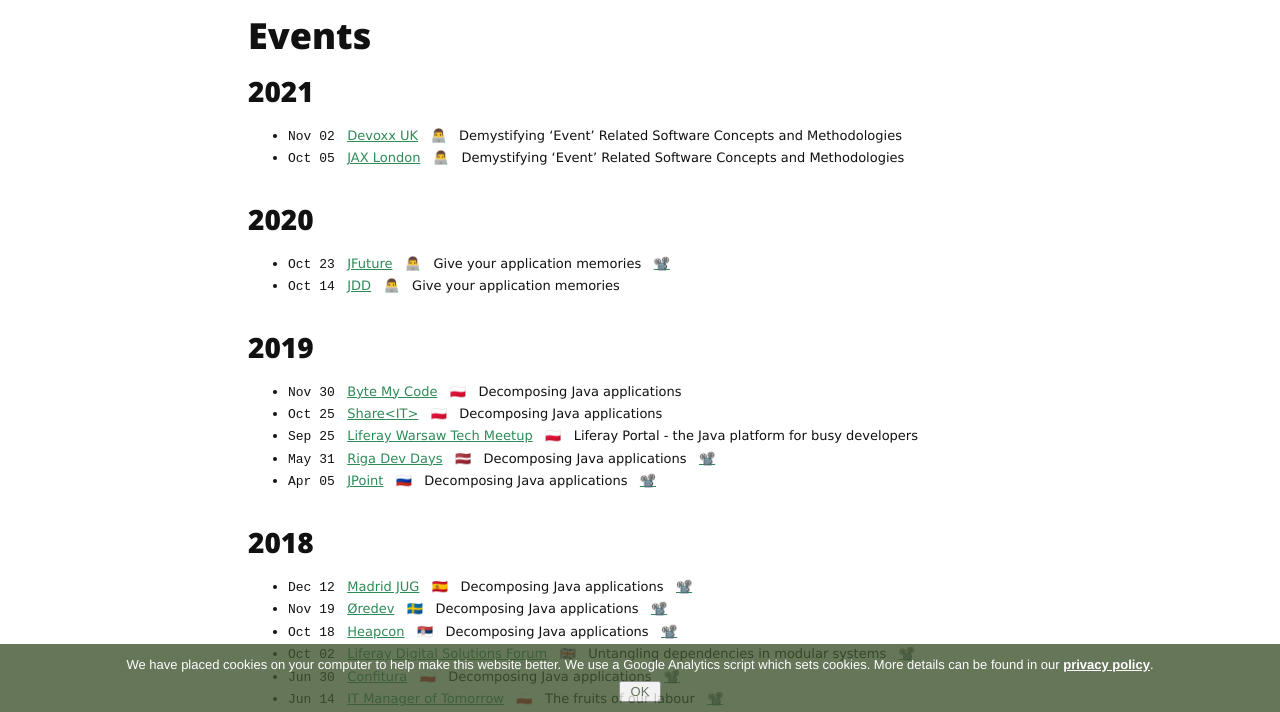
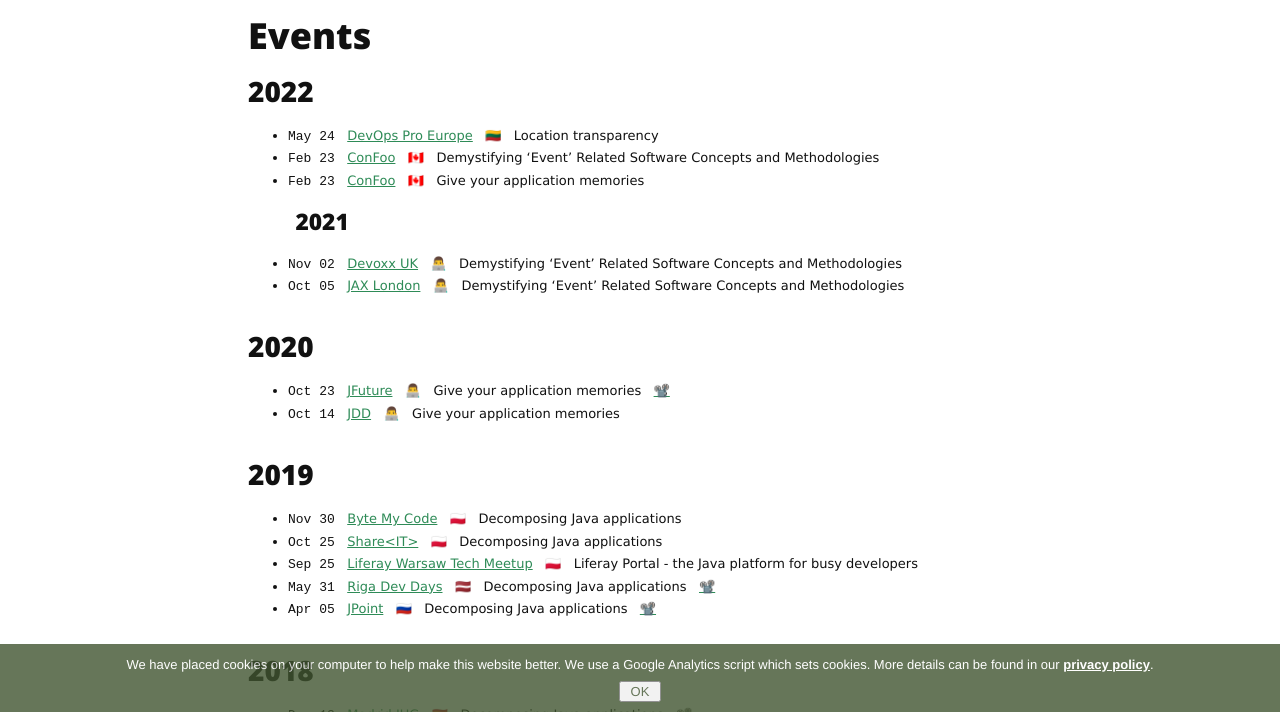
Before and after one commit to azzazzel/azzazzel.github.io, a Jekyll site: the page built from talks.md, in a window 1280 px wide and 900 px high, scrolled down 794 px, cut to the strip 188-900 px from the top of the window. Built offline with Jekyll 4.4.1, drawn with Linux system fonts in a browser that asks for light colours; nearby versions of some CDN libraries.

Commit message:
Add ConFoo and DevOpsPro

```diff
--- a/talks.md
+++ b/talks.md
@@ -86,12 +86,20 @@
 
 ## Events
 
+### 2022
+
+- `May 24` &nbsp; [DevOps Pro Europe](https://devopspro.lt/)
+&nbsp; 🇱🇹 &nbsp; Location transparency
+- `Feb 23` &nbsp; [ConFoo](https://confoo.ca/en/2022)
+&nbsp; 🇨🇦 &nbsp; Demystifying 'Event' Related Software Concepts and Methodologies
+- `Feb 23` &nbsp; [ConFoo](https://confoo.ca/en/2022/)
+&nbsp; 🇨🇦 &nbsp; Give your application memories
 ### 2021
 
 - `Nov 02` &nbsp; [Devoxx UK](https://www.devoxx.co.uk)
-&nbsp; 👨‍💻 &nbsp; Demystifying ‘Event’ Related Software Concepts and Methodologies
+&nbsp; 👨‍💻 &nbsp; Demystifying 'Event' Related Software Concepts and Methodologies
 - `Oct 05` &nbsp; [JAX London](https://jaxlondon.com)
-&nbsp; 👨‍💻 &nbsp; Demystifying ‘Event’ Related Software Concepts and Methodologies
+&nbsp; 👨‍💻 &nbsp; Demystifying 'Event' Related Software Concepts and Methodologies
 
 ### 2020
 
```
